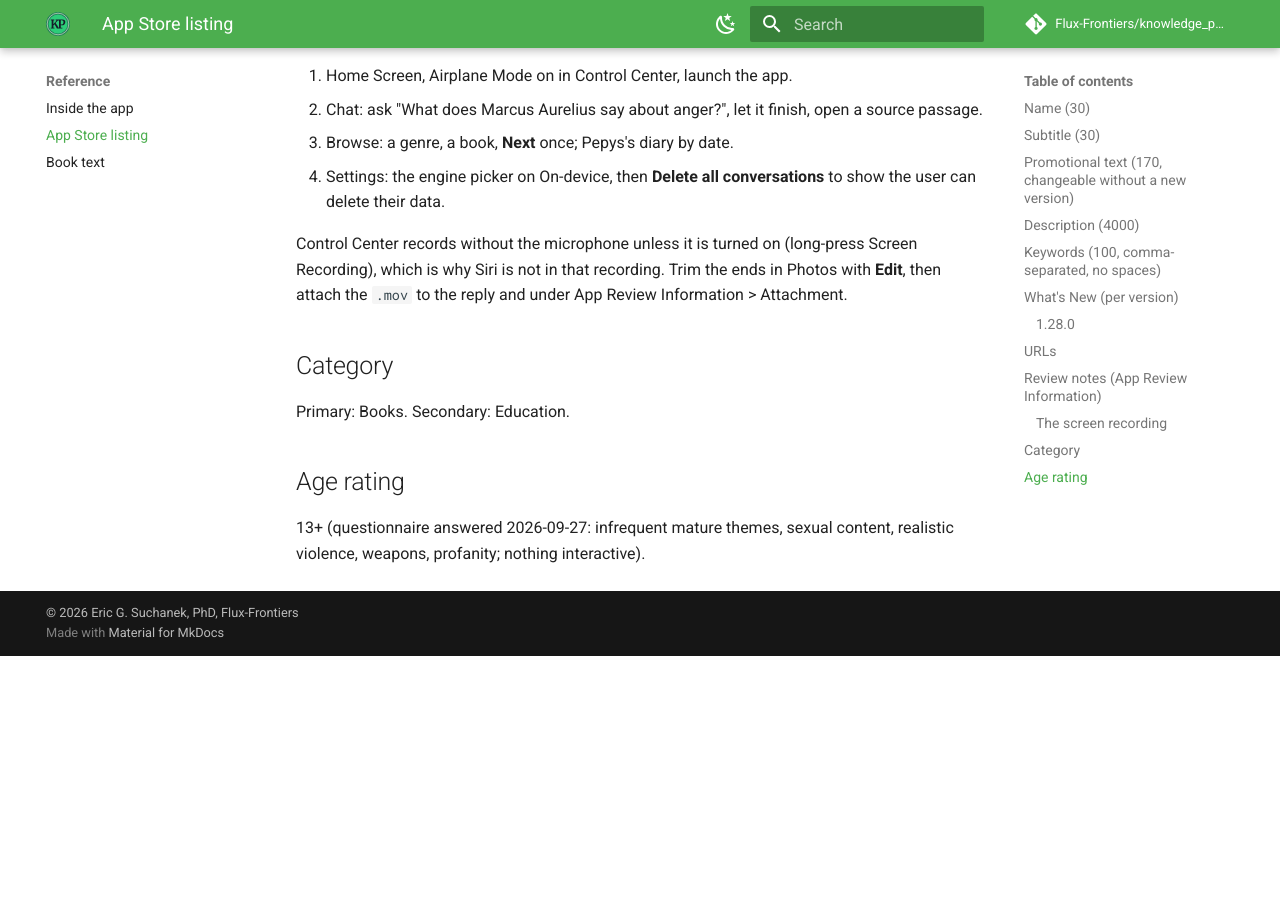
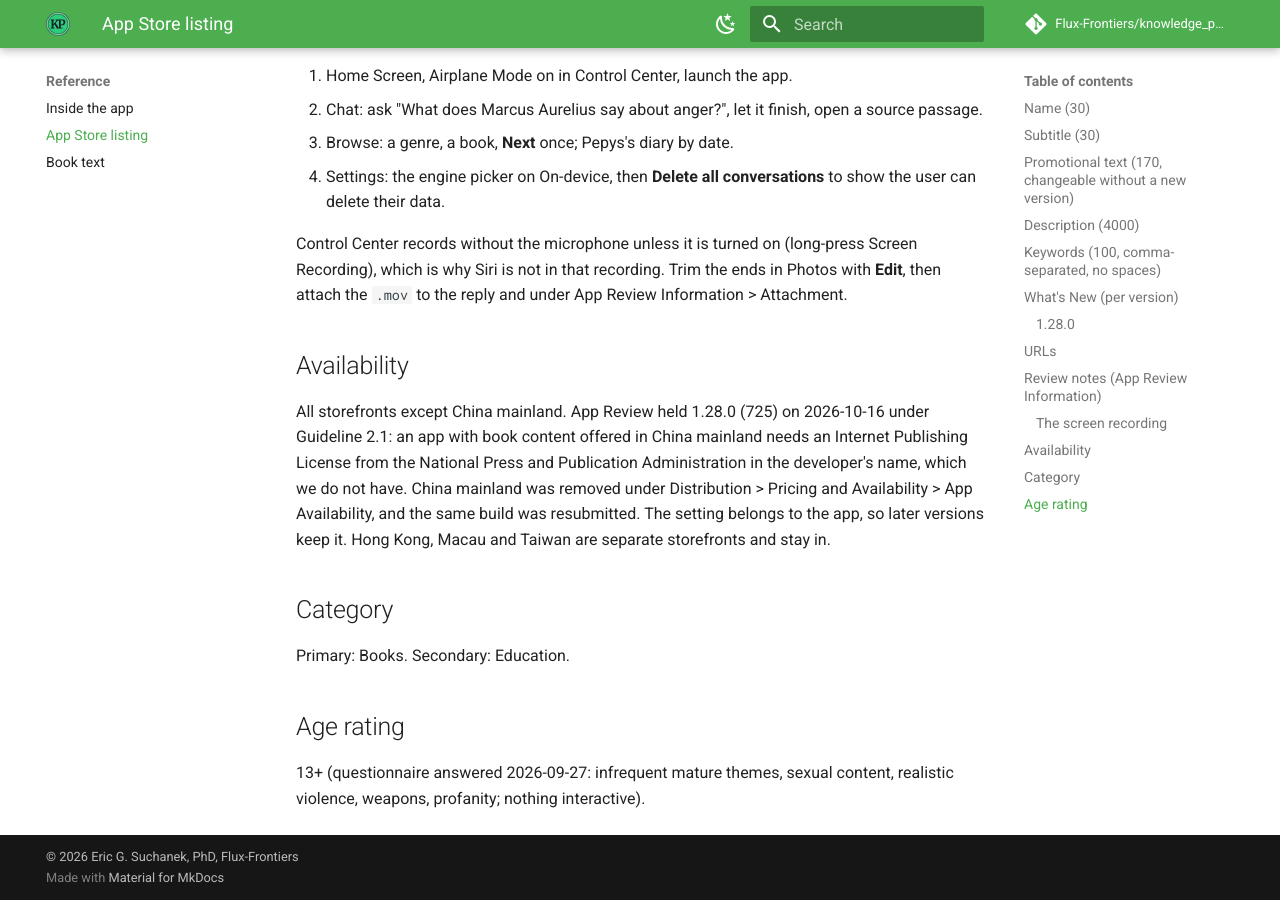
Before and after one commit to Flux-Frontiers/knowledge_press, an MkDocs documentation site: the page built from docs/APP_STORE_LISTING.md, in a window 1280 px wide and 900 px high, scrolled down 3479 px. Built offline with MkDocs 1.6.1 and Material for MkDocs 9.7.7, drawn with Linux system fonts in a browser that asks for light colours; comment, search, counter and statistics services are not loaded; before the commit the page ends 4135 px from its top, so only the background shows below that.

Commit message:
docs: record App Store availability without China mainland
App Review held 1.28.0 (725) on 2026-10-16 under Guideline 2.1 because an
app with book content offered in China mainland needs an NPPA Internet
Publishing License. China mainland was removed from App Availability and
the same build resubmitted. The new Availability section in
APP_STORE_LISTING.md records the setting and the reason.

Co-Authored-By: Claude Opus 5.5 (1M context) <noreply@anthropic.com>

```diff
--- a/docs/APP_STORE_LISTING.md
+++ b/docs/APP_STORE_LISTING.md
@@ -164,6 +164,17 @@ Control Center records without the microphone unless it is turned on
 Trim the ends in Photos with **Edit**, then attach the `.mov` to the reply
 and under App Review Information > Attachment.
 
+## Availability
+
+All storefronts except China mainland. App Review held 1.28.0 (725) on
+2026-10-16 under Guideline 2.1: an app with book content offered in China
+mainland needs an Internet Publishing License from the National Press and
+Publication Administration in the developer's name, which we do not have.
+China mainland was removed under Distribution > Pricing and Availability >
+App Availability, and the same build was resubmitted. The setting belongs to
+the app, so later versions keep it. Hong Kong, Macau and Taiwan are separate
+storefronts and stay in.
+
 ## Category
 
 Primary: Books. Secondary: Education.
```
